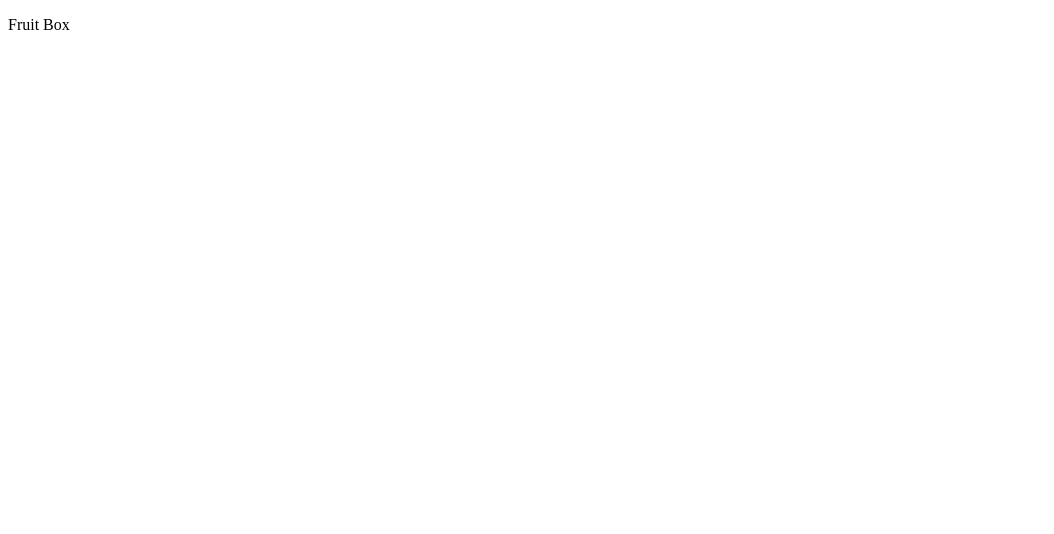
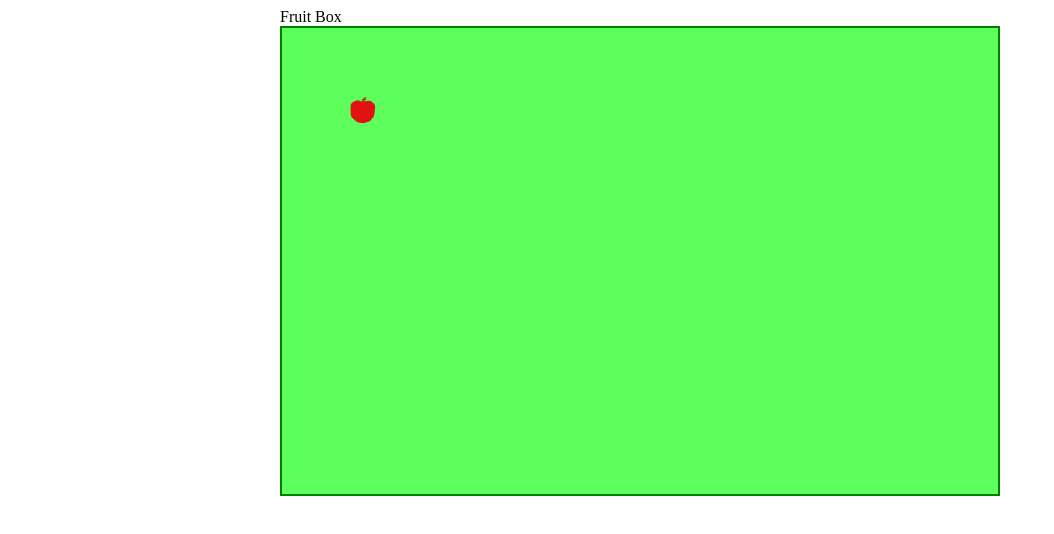
Before and after one commit to robert4957/Mapple, a plain HTML site: page index.html in a window 1280 px wide. Shown: the whole page, without its empty margins (0-1054 px from the left). Drawn offline with Linux system fonts and the light colour scheme.

Commit message:
Create canvas and draw textures

```diff
--- a/index.html
+++ b/index.html
@@ -4,10 +4,13 @@
   <meta charset="UTF-8">
   <meta name="viewport" content="width=device-width, initial-scale=1.0">
   <title>Fruit Box</title>
-  <script src="script.js" defer></script>
+  <script src="script.js" defer type="module"></script>
   <link rel="stylesheet" href="styles.css">
 </head>
 <body>
+  <img src="assets/background.png" id="background">
+  <img src="assets/fruitbox apple.png" id="apple">
   <p>Fruit Box</p>
+  <canvas id="canvas" width="1440" height="940">Fruit box game.</canvas>
 </body>
 </html>
--- a/script.js
+++ b/script.js
@@ -0,0 +1,20 @@
+// Wait for images to load
+async function loadImages() {
+  await Promise.all(
+    Array.from(document.images).map((image) => {
+      if (image.complete) return Promise.resolve();
+      return new Promise((resolve) => image.addEventListener("load", resolve));
+    }),
+  );
+}
+
+await loadImages();
+
+const ctx = document.querySelector("canvas").getContext("2d");
+
+function draw() {
+  ctx.drawImage(document.querySelector("#background"), 0, 0);
+  ctx.drawImage(document.querySelector("#apple"), 135, 138);
+}
+draw();
+console.log("good morning");
--- a/styles.css
+++ b/styles.css
@@ -0,0 +1,19 @@
+*, *::before, *::after {
+  box-sizing: border-box;
+}
+
+#canvas {
+  border: solid 2px green;
+  width: 720px;
+  height: 470px;
+  display: block;
+  margin: 0 auto;
+}
+p {
+  width: 720px;
+  margin: 0 auto;
+}
+
+img {
+  display: none;
+}
```
Also changed, not shown: assets/background.png (added), assets/fruitbox apple.png (added).
